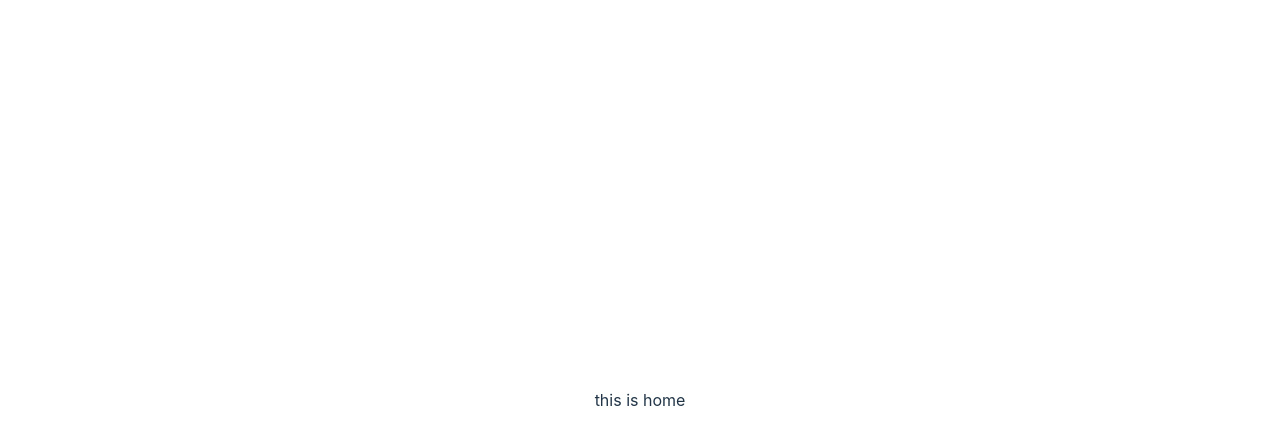
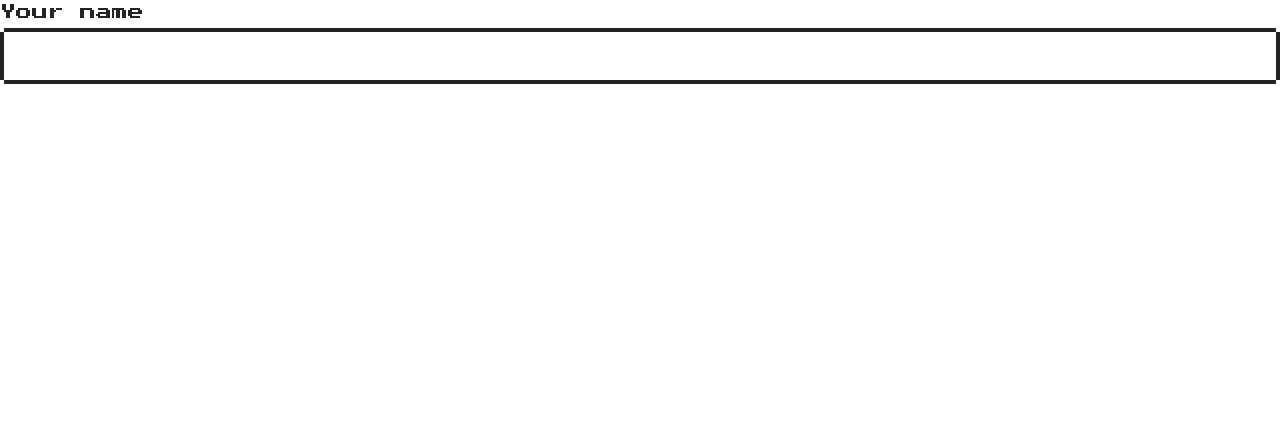
Before and after one commit to h06-Cpy/PocketmonTimer, a React (Vite) app: page / in a window 1280 px wide. Shown: the top 444 px of the page. Built offline with nearby package versions, Linux system fonts and the light colour scheme.

Commit message:
feat: Add nes.css

```diff
--- a/index.html
+++ b/index.html
@@ -3,6 +3,9 @@
   <head>
     <meta charset="UTF-8" />
     <link rel="icon" type="image/svg+xml" href="/vite.svg" />
+    <link href="https://fonts.googleapis.com/css?family=Press+Start+2P" rel="stylesheet">
+    <link href="https://unpkg.com/nes.css@2.3.0/css/nes.min.css" rel="stylesheet" />
+
     <meta name="viewport" content="width=device-width, initial-scale=1.0" />
     <title>Vite + React + TS</title>
   </head>
--- a/src/App.css
+++ /dev/null
@@ -1,29 +0,0 @@
-#root {
-  max-width: 1280px;
-  margin: 0 auto;
-  padding: 2rem;
-  text-align: center;
-}
-
-.logo {
-  height: 6em;
-  padding: 1.5em;
-  will-change: filter;
-}
-.logo:hover {
-  filter: drop-shadow(0 0 2em #646cffaa);
-}
-
-@media (prefers-reduced-motion: no-preference) {
-  a:nth-of-type(2) .logo {
-    animation: logo-spin infinite 20s linear;
-  }
-}
-
-.card {
-  padding: 2em;
-}
-
-.read-the-docs {
-  color: #888;
-}
--- a/src/App.tsx
+++ b/src/App.tsx
@@ -1,5 +1,4 @@
 import React from "react";
-import "./App.css";
 import { Route, Routes } from "react-router-dom";
 
 import { Home } from "./pages/home";
--- a/src/index.css
+++ b/src/index.css
@@ -1,70 +1,3 @@
-:root {
-  font-family: Inter, Avenir, Helvetica, Arial, sans-serif;
-  font-size: 16px;
-  line-height: 24px;
-  font-weight: 400;
-
-  color-scheme: light dark;
-  color: rgba(255, 255, 255, 0.87);
-  background-color: #242424;
-
-  font-synthesis: none;
-  text-rendering: optimizeLegibility;
-  -webkit-font-smoothing: antialiased;
-  -moz-osx-font-smoothing: grayscale;
-  -webkit-text-size-adjust: 100%;
+html, body, pre, code, kbd, samp {
+    font-family: "Press Start 2P", monospace;
 }
-
-a {
-  font-weight: 500;
-  color: #646cff;
-  text-decoration: inherit;
-}
-a:hover {
-  color: #535bf2;
-}
-
-body {
-  margin: 0;
-  display: flex;
-  place-items: center;
-  min-width: 320px;
-  min-height: 100vh;
-}
-
-h1 {
-  font-size: 3.2em;
-  line-height: 1.1;
-}
-
-button {
-  border-radius: 8px;
-  border: 1px solid transparent;
-  padding: 0.6em 1.2em;
-  font-size: 1em;
-  font-weight: 500;
-  font-family: inherit;
-  background-color: #1a1a1a;
-  cursor: pointer;
-  transition: border-color 0.25s;
-}
-button:hover {
-  border-color: #646cff;
-}
-button:focus,
-button:focus-visible {
-  outline: 4px auto -webkit-focus-ring-color;
-}
-
-@media (prefers-color-scheme: light) {
-  :root {
-    color: #213547;
-    background-color: #ffffff;
-  }
-  a:hover {
-    color: #747bff;
-  }
-  button {
-    background-color: #f9f9f9;
-  }
-}
--- a/src/main.tsx
+++ b/src/main.tsx
@@ -1,7 +1,6 @@
 import React from "react";
 import ReactDOM from "react-dom/client";
 import App from "./App";
-import "./index.css";
 
 import { BrowserRouter } from "react-router-dom";
 
--- a/src/pages/home.tsx
+++ b/src/pages/home.tsx
@@ -3,6 +3,11 @@
 export const Home: React.FC = () => {
 
     return (
-        <div>this is home</div>
+        <div>
+            <div className="nes-field">
+                <label htmlFor="name_field">Your name</label>
+                <input type="text" id="name_field" className="nes-input"/>
+            </div>
+        </div>
     );
-}
+};
```
